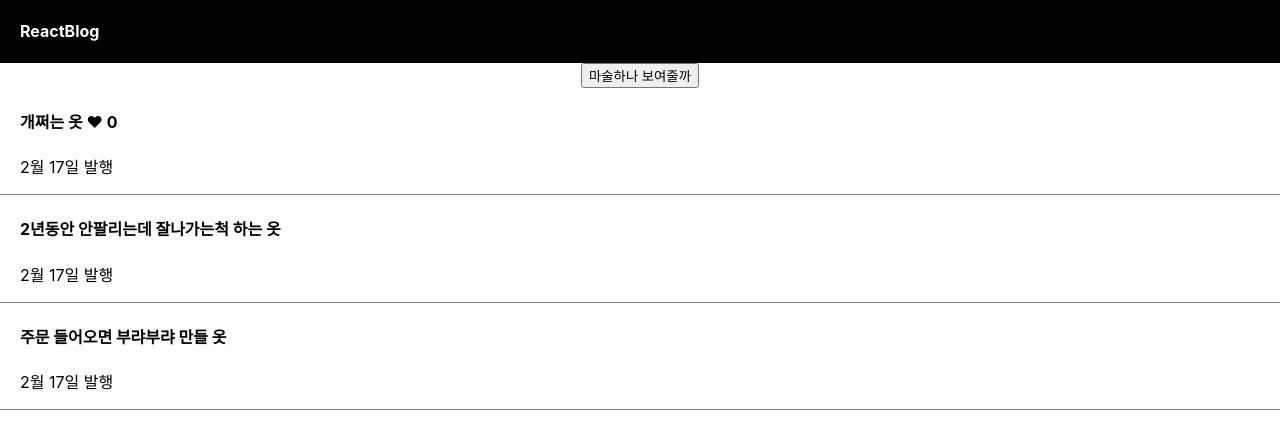
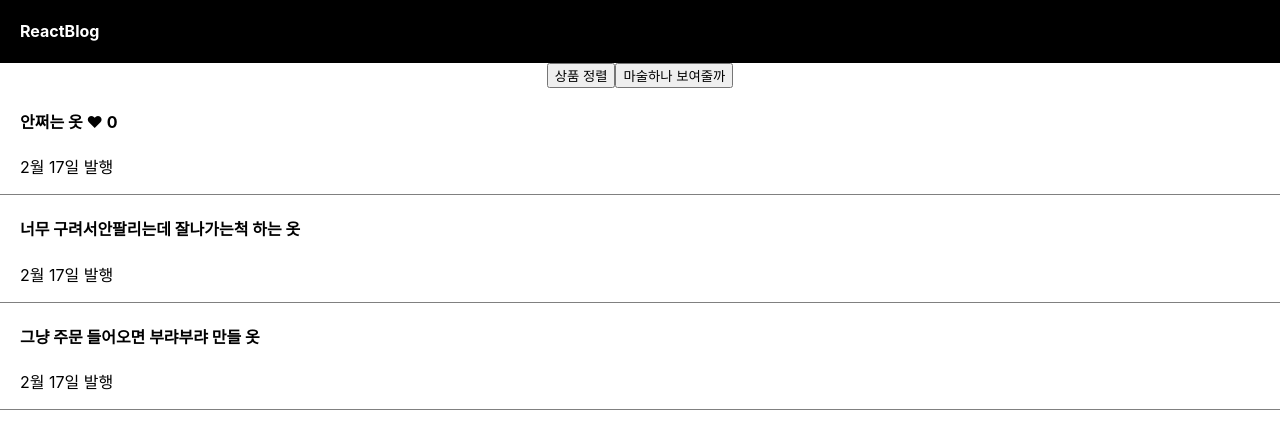
Before and after one commit to Fishphobiagg/react_testpjt, a React (Create React App) app: page / in a window 1280 px wide. Shown: the top 428 px of the page. Built offline with nearby package versions, Linux system fonts and the light colour scheme.

Commit message:
5 homework

```diff
--- a/src/App.js
+++ b/src/App.js
@@ -7,7 +7,7 @@ import { useState } from 'react';
 function App() {
 
   let post = '강남 우동 맛집';
-  let [제목, a] = useState(['개쩌는 옷', '2년동안 안팔리는데 잘나가는척 하는 옷', '주문 들어오면 부랴부랴 만들 옷']);
+  let [제목, a] = useState(['안쩌는 옷', '너무 구려서안팔리는데 잘나가는척 하는 옷', '그냥 주문 들어오면 부랴부랴 만들 옷']);
   let [좋아요, 좋아요업] = useState(0);
 
   return (
@@ -15,6 +15,11 @@ function App() {
       <div className="black-nav">
         <h4 style={{fontSize : '16px'}}>ReactBlog</h4>
       </div>
+      <button onClick={()=>{
+        let sorting = [...제목];
+        sorting.sort();
+        a(sorting)
+      }}>상품 정렬</button>
       <button onClick={()=>{
 
         let arr = [1, 2, 3];
```
